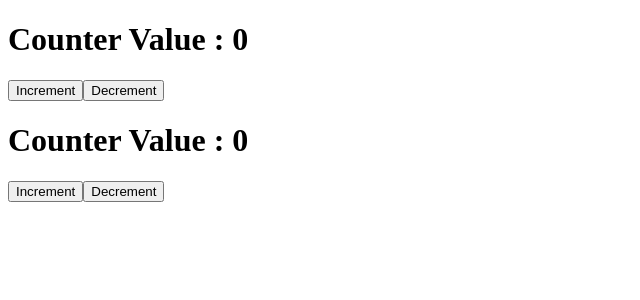
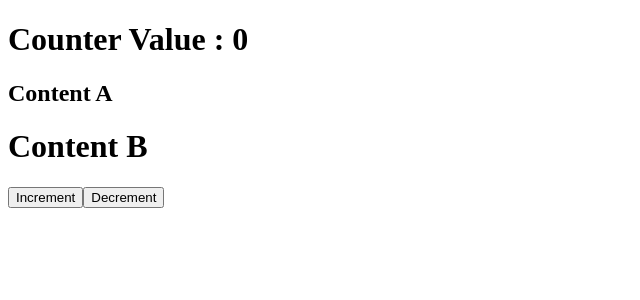
Before and after one commit to TRISHAN00/react-form-handling, a React (Create React App) app: page / in a window 1280 px wide. Shown: the top 300 px of the page, without its empty margins (0-640 px from the left). Built offline with nearby package versions, Linux system fonts and the light colour scheme.

Commit message:
useContext api with useReducer

```diff
--- a/src/App.js
+++ b/src/App.js
@@ -1,10 +1,10 @@
 import React from 'react'
-import UseReducerThree from './components/useReducer/UseReducerThree'
+import UseReducerContext from './components/useReducer/UseReducerContext'
 
 function App () {
   return (
     <div className='app'>
-      <UseReducerThree />
+      <UseReducerContext />
     </div>
   )
 }
--- /dev/null
+++ b/src/components/useReducer/ContentA.js
@@ -0,0 +1,13 @@
+import React from 'react'
+import ContentB from './ContentB'
+
+function ContentA () {
+  return (
+    <div>
+      <h2>Content A</h2>
+      <ContentB />
+    </div>
+  )
+}
+
+export default ContentA
--- /dev/null
+++ b/src/components/useReducer/ContentB.js
@@ -0,0 +1,21 @@
+import React, { useContext } from 'react'
+import { counterContext } from './UseReducerContext'
+
+function ContentB () {
+  const countContext = useContext(counterContext)
+
+  return (
+    <div>
+      <h1>Content B</h1>
+
+      <button onClick={() => countContext.dispatch('increment')} type='button'>
+        Increment
+      </button>
+      <button onClick={() => countContext.dispatch('decrement')} type='button'>
+        Decrement
+      </button>
+    </div>
+  )
+}
+
+export default ContentB
--- /dev/null
+++ b/src/components/useReducer/UseReducerContext.js
@@ -0,0 +1,31 @@
+import React, { createContext, useReducer } from 'react'
+import ContentA from './ContentA'
+
+export const counterContext = createContext()
+
+const initialState = 0
+
+const reducer = (state, action) => {
+  switch (action) {
+    case 'increment':
+      return state + 1
+    case 'decrement':
+      return state - 1
+    default:
+      return state
+  }
+}
+
+function UseReducerContext () {
+  const [count, dispatch] = useReducer(reducer, initialState)
+  return (
+    <div>
+      <h1>Counter Value : {count}</h1>
+      <counterContext.Provider value={{ dispatch: dispatch }}>
+        <ContentA />
+      </counterContext.Provider>
+    </div>
+  )
+}
+
+export default UseReducerContext
```
